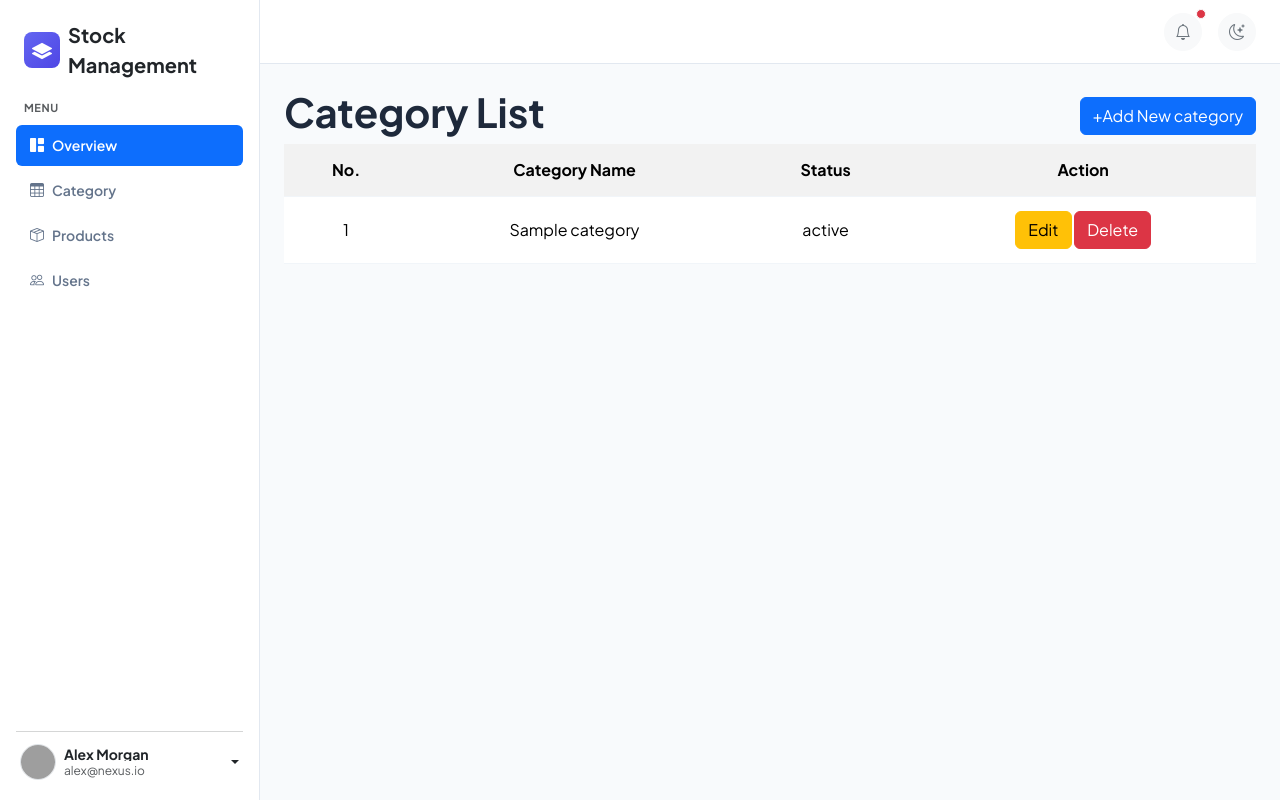
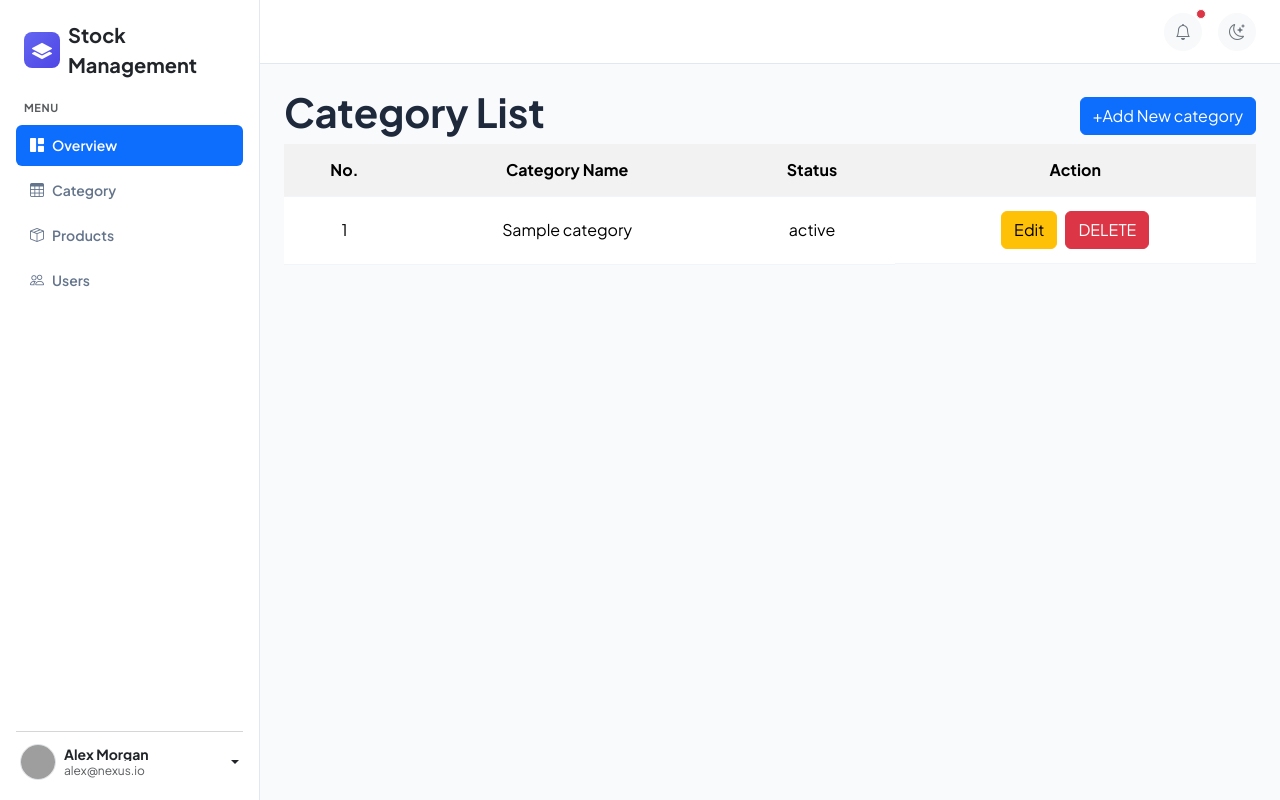
Before and after one commit to Bunchhorng/crud_flask_6_7_mon_thur, a Flask app: page /category in a window 1280 px wide. Run offline with Flask 3, Linux system fonts and the light colour scheme; tables that the repository leaves empty or names only in its code hold one stand-in row (values such as "Sample post"); some libraries are stand-ins or nearby versions; grey boxes are pictures that could not be loaded.

Commit message:
delete category

```diff
--- a/app.py
+++ b/app.py
@@ -52,6 +52,16 @@ def update_category(id):
 
     return render_template('category/update.html', category=category)
 
+
+@app.route('/category/delete/<int:id>', methods=['GET', 'POST'])
+def delete_category(id):
+    cursor = conn.cursor()
+    cursor.execute("DELETE FROM categories WHERE id=%s", (id,))
+    conn.commit()
+    cursor.close()
+    return redirect(url_for('index_category'))
+
+
 @app.route('/product')
 def index_product():
     return render_template('products/index.html')
--- a/templates/category/index.html
+++ b/templates/category/index.html
@@ -21,9 +21,12 @@
             <td>{{ loop.index }}</td>
             <td>{{ cat.name }}</td>
             <td>{{ cat.status }}</td>
-            <td>
+            <td class="d-flex justify-content-center gap-2">
                 <a href="{{url_for('update_category', id=cat.id)}}" class="btn btn-warning">Edit</a>
-                <a href="" class="btn btn-danger">Delete</a>
+                <form action="{{url_for('delete_category', id=cat.id)}}" method="POST"
+                onclick="return confirm('Are you sure to delete this category?')">
+                    <button type="submit" class="btn btn-danger">DELETE</button>
+                </form>
             </td>
         </tr>
        {% endfor %}
```
